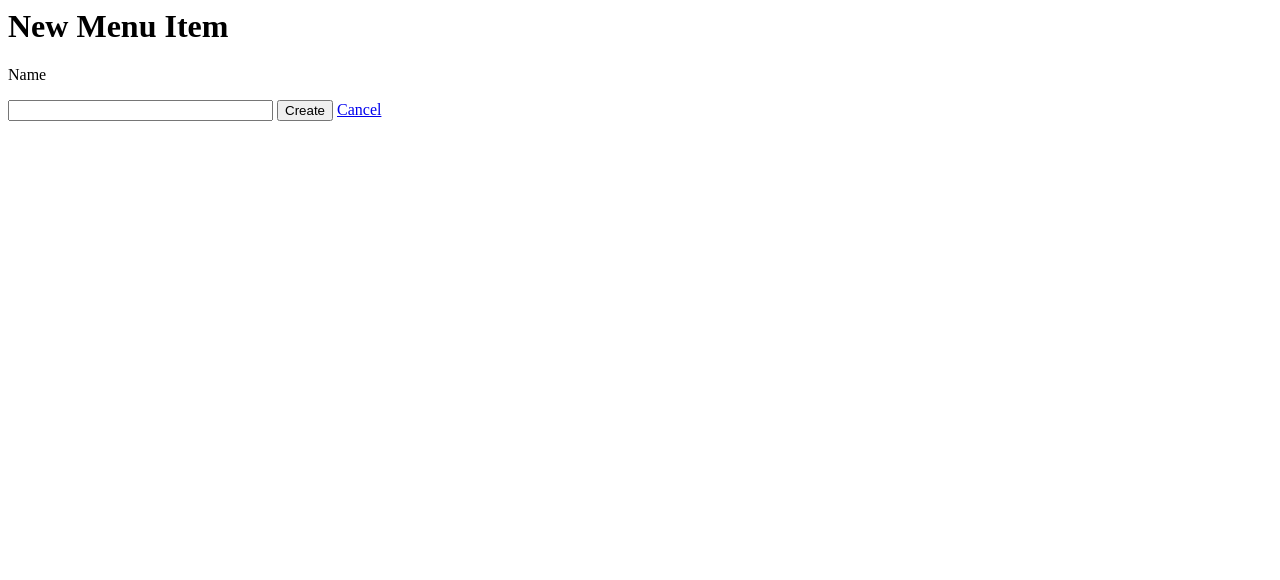
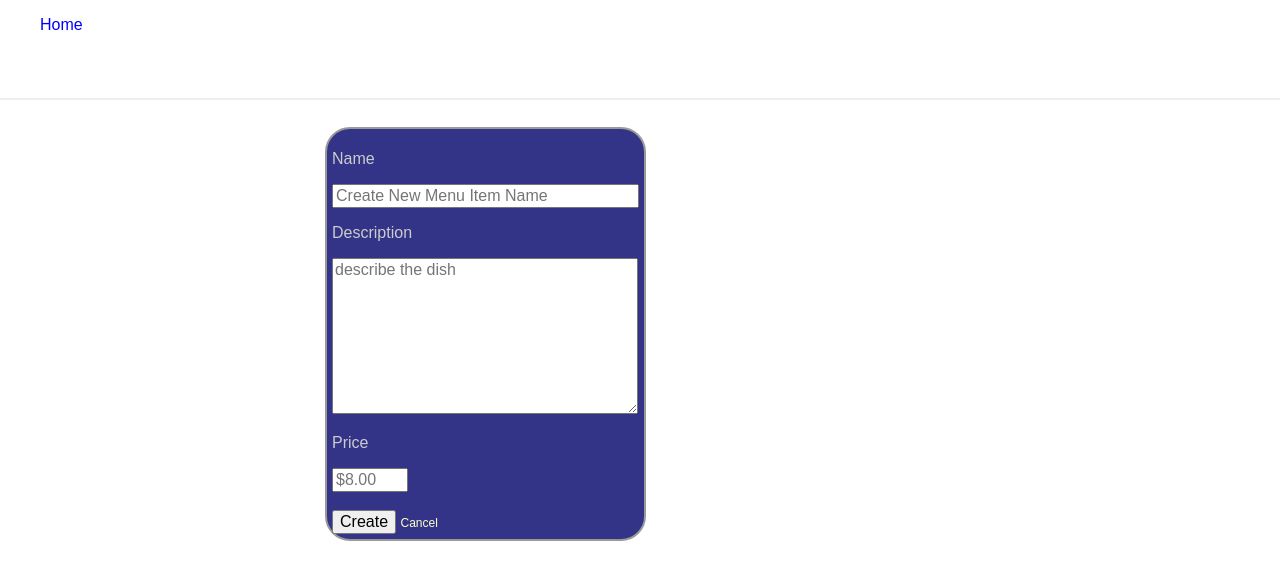
Before and after one commit to jreiher2003/Menu, a Flask app: page /restaurant/1/menu/new in a window 1280 px wide. Shown: the top 580 px of the page. Run offline with Flask 2, Linux system fonts and the light colour scheme.

Commit message:
add price and description fields to form

```diff
--- a/templates/editmenuitem.html
+++ b/templates/editmenuitem.html
@@ -13,6 +13,11 @@
 		<p>Name:</p>
 		<input type="text" name="name" placeholder="{{ i.name }}" >
 
+		<p>Description</p>
+		<textarea type="text" name='description' placeholder="{{ i.description }}" style="width: 300px; height: 150px;"></textarea>
+		<p>Price</p>
+		<input type="text" size='5' name='price' placeholder="{{ i.price }}" />
+
 		<input type="submit" value="Edit" >
 		<a href="{{ url_for('showMenu', restaurant_id=restaurant_id) }}">Cancel</a>
 </form>
--- a/templates/newmenuitem.html
+++ b/templates/newmenuitem.html
@@ -1,3 +1,8 @@
+{% extends 'base_menu.html' %}
+
+
+{% block content %}
+
 	<div class="header">
 	<h1>New Menu Item</h1>
 	</div>
@@ -7,11 +12,18 @@
 	<form action="{{ url_for('newMenuItem', restaurant_id=restaurant_id) }}" method="POST">
 
 		<p>Name</p>
-		<input type='text' size='30' name='name' />
-
+		<input type='text' size='30' name='name' placeholder="Create New Menu Item Name"/>
+		<p>Description</p>
+		<textarea type="text" name='description' placeholder="describe the dish" style="width: 300px; height: 150px;"></textarea>
+		<p>Price</p>
+		<input type="text" size='5' name='price' placeholder="$8.00" />
+		<br><br>
 		<input type='submit' value='Create' />
 		<a href="{{ url_for('showMenu', restaurant_id=restaurant_id) }}">Cancel</a>
 
 	</form>
 
 	</div>
+
+
+{% endblock %}
```
